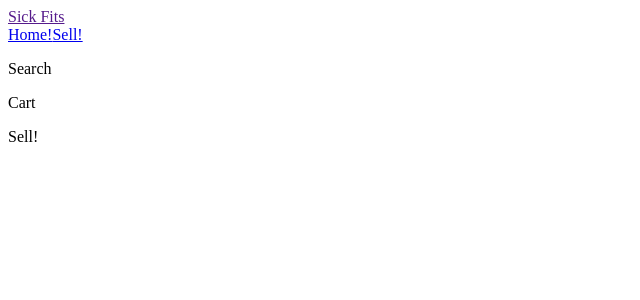
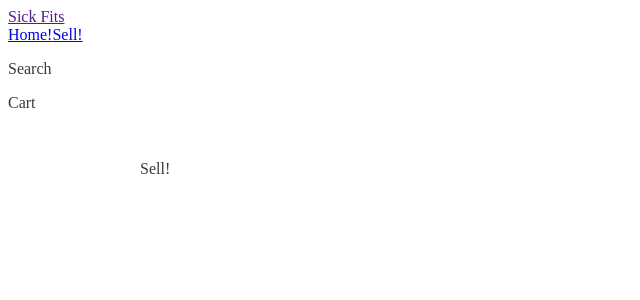
Before and after one commit to bkbooth/sick-fits, a Next.js app in the folder frontend/: page /sell in a window 1280 px wide. Shown: the top 300 px of the page, without its empty margins (0-640 px from the left). Built offline with nearby package versions, Linux system fonts and the light colour scheme.

Commit message:
Add styled-components with a theme

```diff
--- a/frontend/components/Page.js
+++ b/frontend/components/Page.js
@@ -1,13 +1,37 @@
 import React from 'react';
+import styled, { ThemeProvider } from 'styled-components';
 import Header from './Header';
 import Meta from './Meta';
 
+const theme = {
+  red: '#FF0000',
+  black: '#393939',
+  grey: '#3A3A3A',
+  lightGrey: '#E1E1E1',
+  offWhite: '#EDEDED',
+  maxWidth: '1000px',
+  bs: '0 12px 24px 0 rgba(0, 0, 0, 0.09)',
+};
+
+const StyledPage = styled.div`
+  background: white;
+  color: ${props => props.theme.black};
+`;
+
+const Inner = styled.div`
+  max-width: ${props => props.theme.maxWidth};
+  margin: 0 auto;
+  padding: 2rem;
+`;
+
 const Page = ({ children }) => (
-  <div>
-    <Meta />
-    <Header />
-    {children}
-  </div>
+  <ThemeProvider theme={theme}>
+    <StyledPage>
+      <Meta />
+      <Header />
+      <Inner>{children}</Inner>
+    </StyledPage>
+  </ThemeProvider>
 );
 
 export default Page;
--- a/frontend/package.json
+++ b/frontend/package.json
@@ -13,6 +13,10 @@
   "dependencies": {
     "next": "^9.0.3",
     "react": "^16.8.6",
-    "react-dom": "^16.8.6"
+    "react-dom": "^16.8.6",
+    "styled-components": "^4.3.2"
+  },
+  "devDependencies": {
+    "babel-plugin-styled-components": "^1.10.6"
   }
 }
--- a/frontend/pages/_app.js
+++ b/frontend/pages/_app.js
@@ -3,12 +3,12 @@ import Page from '../components/Page';
 
 class MyApp extends App {
   render() {
-    const { Component } = this.props;
+    const { Component, pageProps } = this.props;
 
     return (
       <Container>
         <Page>
-          <Component />
+          <Component {...pageProps} />
         </Page>
       </Container>
     );
--- /dev/null
+++ b/frontend/pages/_document.js
@@ -0,0 +1,31 @@
+import Document from 'next/document';
+import { ServerStyleSheet } from 'styled-components';
+
+class MyDocument extends Document {
+  static async getInitialProps(ctx) {
+    const sheet = new ServerStyleSheet();
+    const originalRenderPage = ctx.renderPage;
+
+    try {
+      ctx.renderPage = () =>
+        originalRenderPage({
+          enhanceApp: App => props => sheet.collectStyles(<App {...props} />),
+        });
+
+      const initialProps = await Document.getInitialProps(ctx);
+      return {
+        ...initialProps,
+        styles: (
+          <>
+            {initialProps.styles}
+            {sheet.getStyleElement()}
+          </>
+        ),
+      };
+    } finally {
+      sheet.seal();
+    }
+  }
+}
+
+export default MyDocument;
```
Also changed, not shown: frontend/.babelrc (added), 1 other file (tests, documents, lock files or other folders).
